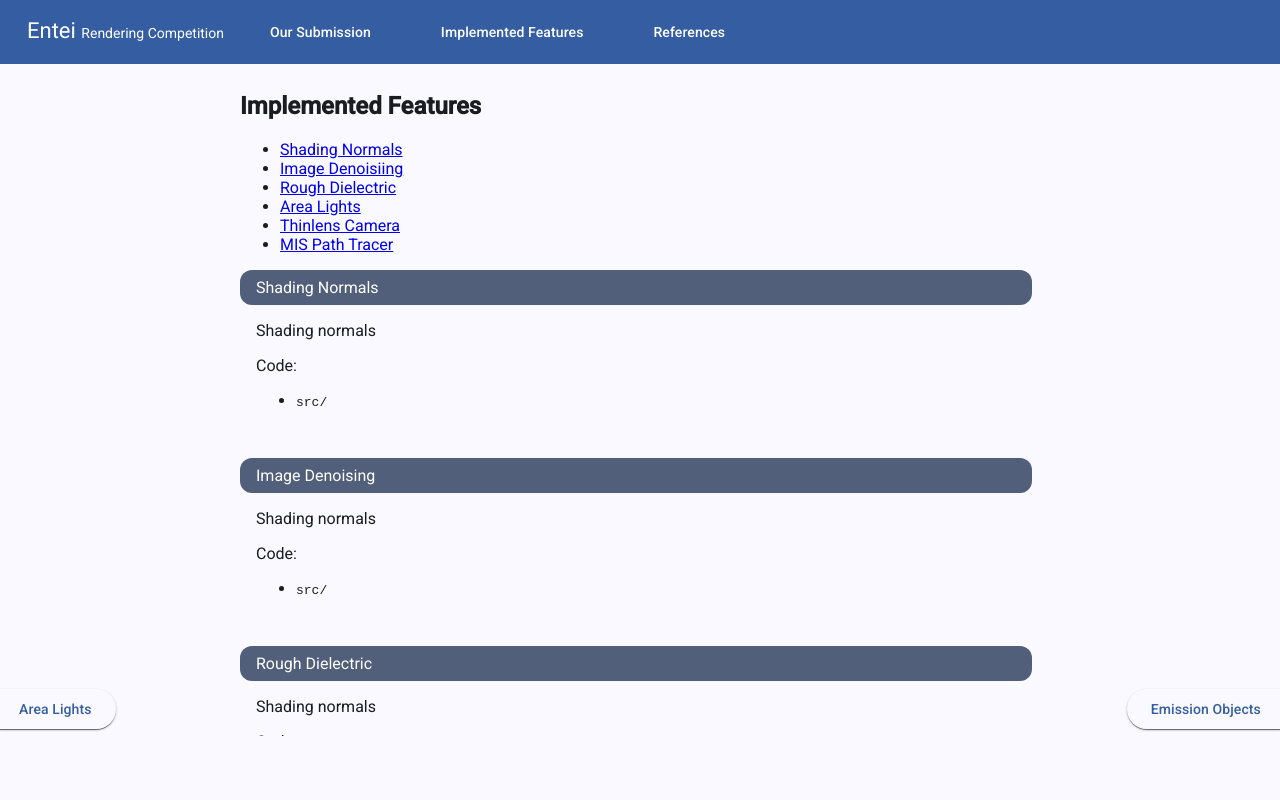
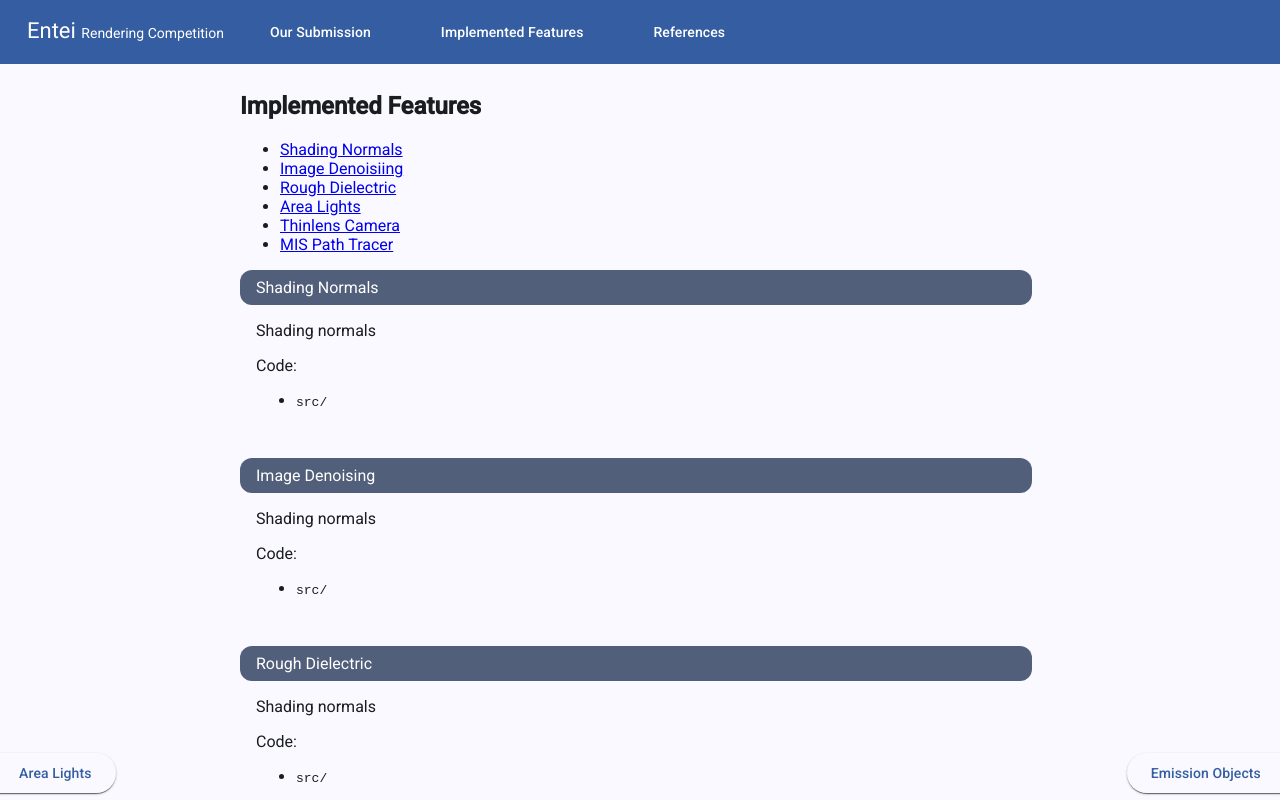
Before and after one commit to ninjafail/rendering-competition, an Angular app: page /features in a window 1280 px wide. Built offline with nearby package versions, Linux system fonts and the light colour scheme.

Commit message:
fix layout height

```diff
--- a/src/app/app.component.html
+++ b/src/app/app.component.html
@@ -24,7 +24,7 @@
   </mat-toolbar-row>
 </mat-toolbar>
 
-<mat-drawer-container class="max-height">
+<mat-drawer-container>
   <mat-drawer #sidenav mode="over" *ngIf="sidebarShown">
     <mat-list>
       <a
@@ -39,7 +39,7 @@
     </mat-list>
   </mat-drawer>
   <mat-drawer-content>
-    <div class="container max-height">
+    <div class="container">
       <router-outlet></router-outlet>
     </div>
   </mat-drawer-content>
--- a/src/app/app.component.scss
+++ b/src/app/app.component.scss
@@ -13,11 +13,13 @@ mat-toolbar {
   background-color: var(--mat-sys-primary);
 }
 
-.max-height,
 .drawer,
 .container,
-mat-drawer-container,
 mat-drawer-content {
+  height: 100%;
+}
+
+mat-drawer-container {
   height: calc(100% - 64px);
 }
 
@@ -39,6 +41,6 @@ mat-drawer-content {
   background-color: lightgray;
 }
 
-.mat-mdc-icon-button  {
+.mat-mdc-icon-button {
   padding: 0;
 }
```
